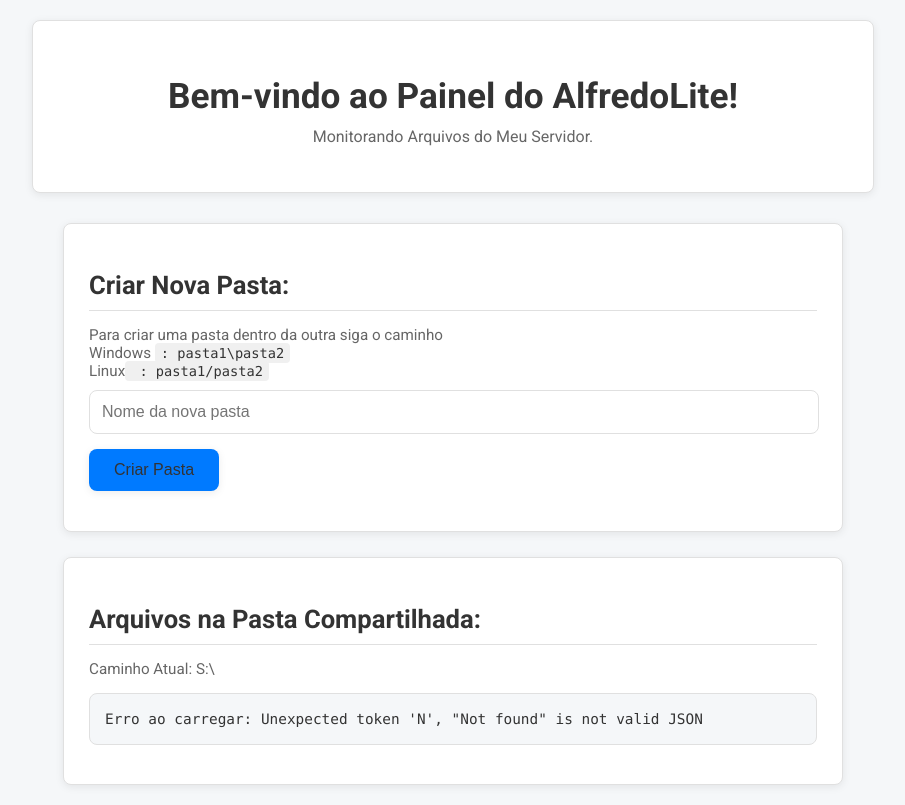
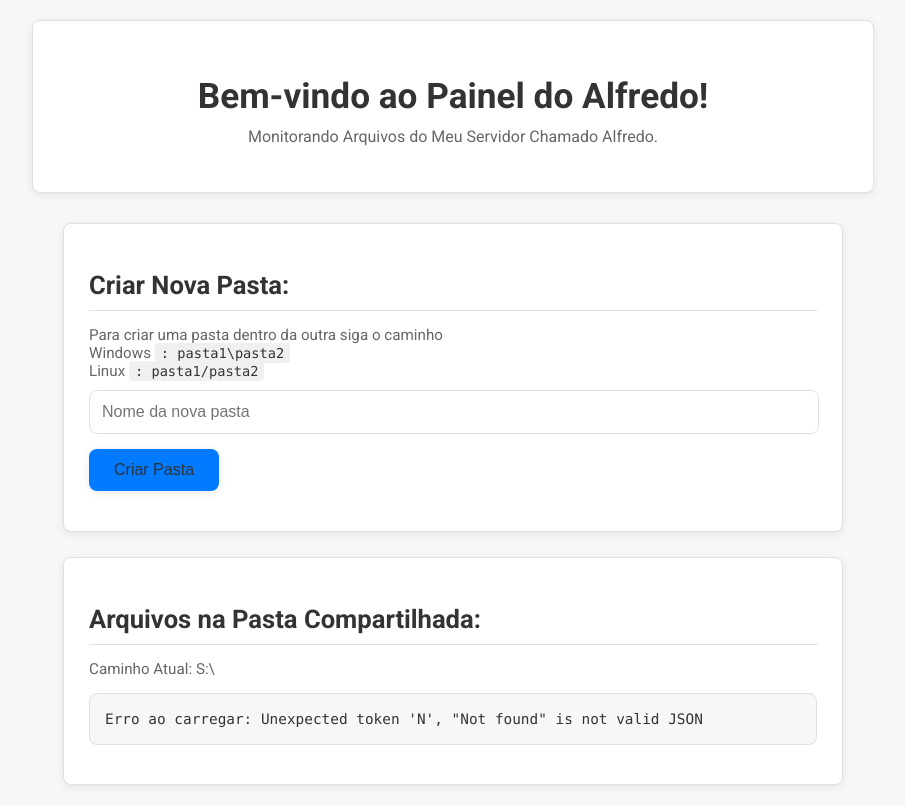
Before and after one commit to Aaron-GMM/AlfredoStorageManagerFront, a plain HTML site: page index.html in a window 1280 px wide. Shown: the whole page, without its empty margins (187-1092 px from the left). Drawn offline with Linux system fonts and the light colour scheme; no server answers.

Commit message:
feat:estrutura do html

```diff
--- a/index.html
+++ b/index.html
@@ -12,15 +12,16 @@
 
 <body>
     <div class="header">
-        <h1>Bem-vindo ao Painel do AlfredoLite!</h1>
-        <p>Monitorando Arquivos do Meu Servidor.</p>
+        <h1>Bem-vindo ao Painel do Alfredo!</h1>
+        <p>Monitorando Arquivos do Meu Servidor Chamado Alfredo.</p>
     </div>
 
     <div class="container">
         <div class="section">
             <h2>Criar Nova Pasta:</h2>
             <p>Para criar uma pasta dentro da outra siga o caminho <br>
-            Windows   <code>  : pasta1\pasta2</code>  <br>Linux<code> : pasta1/pasta2</code> </p>
+            Windows   <code>  : pasta1\pasta2</code>  <br>
+            Linux     <code>  : pasta1/pasta2</code> </p>
             <input type="text" id="newFolderName" placeholder="Nome da nova pasta">
             <button id="createFolderButton">Criar Pasta</button>
             <p id="createFolderMessage"></p>
```
